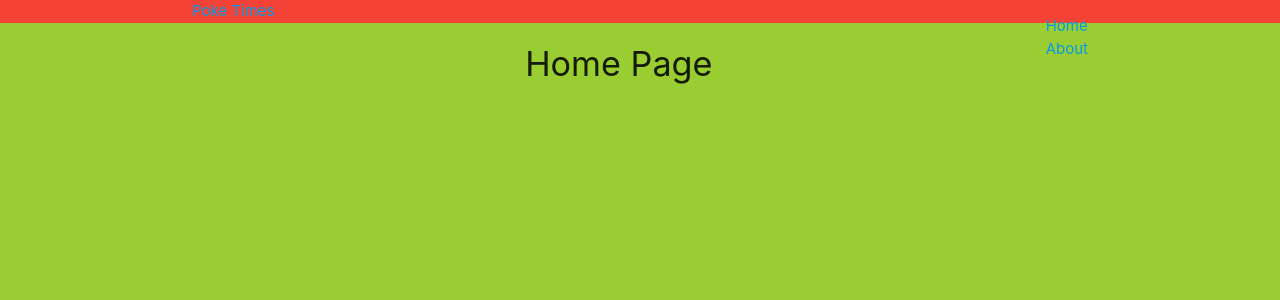
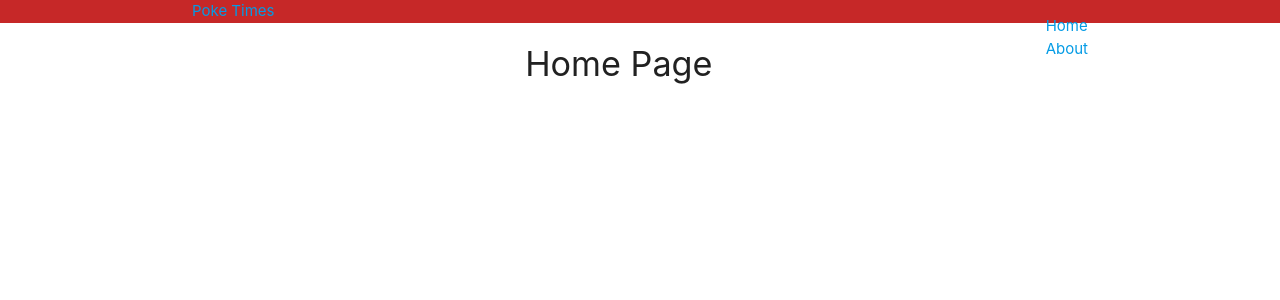
Before and after one commit to Errol12/reactappv2, a React (Create React App) app: page / in a window 1280 px wide. Shown: the top 300 px of the page. Built offline with nearby package versions, Linux system fonts and the light colour scheme.

Commit message:
Links and NavLinks
Signed-off-by: Errol Fernandes <errol.fernandes@atos.net>

```diff
--- a/src/App.js
+++ b/src/App.js
@@ -1,6 +1,4 @@
 import React, { Component } from 'react';
-import Ninjas from './Ninjas';
-import AddNinja from './AddNinja';
 import Navbar from './components/Navbar';
 //import './App.css';
 import { BrowserRouter, Route } from 'react-router-dom';
--- a/src/components/Navbar.js
+++ b/src/components/Navbar.js
@@ -1,13 +1,13 @@
 import React from 'react';
-
+import { Link,NavLink } from 'react-router-dom';
 const Navbar = () => {
     return (
-        <div className="nav-wrapper red">
+        <div className="nav-wrapper red darken-3">
             <div className="container">
                 <a className="brand-logo">Poke Times</a>
                 <ul className="right">
-                    <li><a href="/">Home</a></li>
-                    <li><a href="/about">About</a></li>
+                    <li><Link to="/">Home</Link></li>
+                    <li><NavLink to="/about">About</NavLink></li>
                 </ul>
             </div>
         </div>
--- a/src/index.css
+++ b/src/index.css
@@ -6,7 +6,7 @@
     sans-serif;
   -webkit-font-smoothing: antialiased;
   -moz-osx-font-smoothing: grayscale;
-  background: yellowgreen
+
 }
 
 code {
--- a/src/index.js
+++ b/src/index.js
@@ -1,6 +1,6 @@
 import React from 'react';
 import ReactDOM from 'react-dom';
-import './index.css';
+//import './index.css';
 import App from './App';
 import * as serviceWorker from './serviceWorker';
 
```
